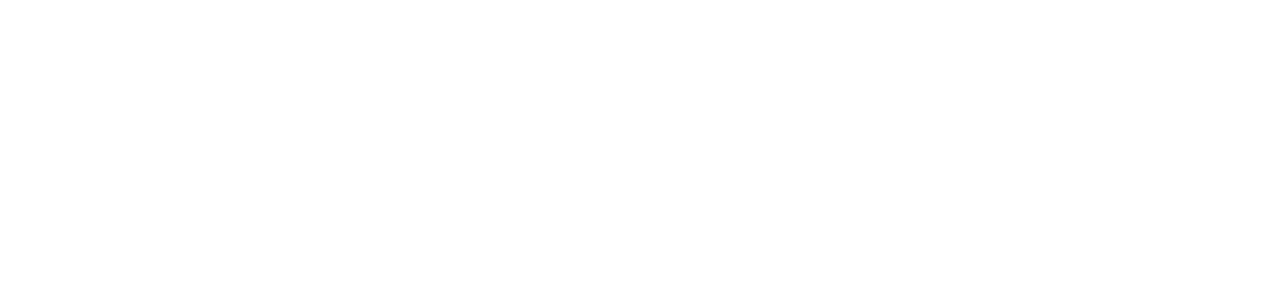
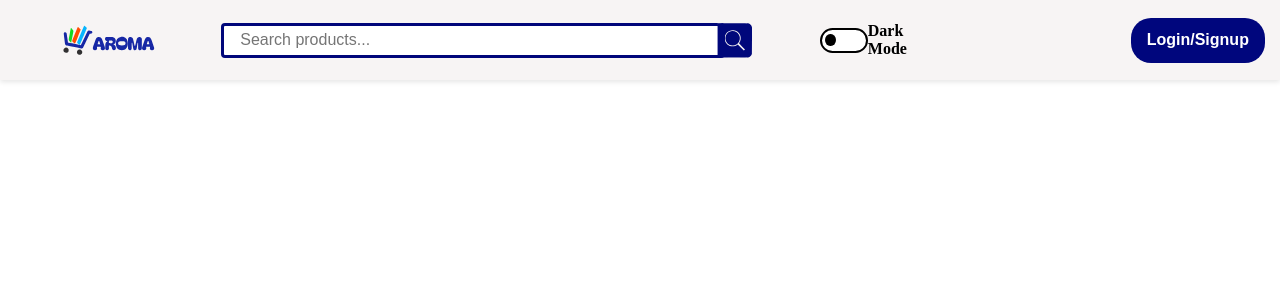
Before and after one commit to OmChandraSharma/Aroma, a React (Vite) app in the folder client/: page /sell in a window 1280 px wide. Before the commit this address had no page. Shown: the top 300 px of the page. Built offline with nearby package versions, Linux system fonts and the light colour scheme.

Commit message:
Sell page Initiated

```diff
--- a/client/src/App.jsx
+++ b/client/src/App.jsx
@@ -6,6 +6,7 @@
 import CartPage from "./pages/cart/Cart.jsx"; // adjust path as needed
 
 import "./App.css";
+import Sell from "./pages/Sell_item/Sell.jsx";
 
 function App() {
   return (
@@ -15,6 +16,7 @@
         <Route path="/login" element={<Login />} />
         <Route path="/signup" element={<Signup />} />
         <Route path="/cart" element={<CartPage />} />
+        <Route path="/sell" element={<Sell />} />
       </Routes>
     </Router>
   );
--- a/client/src/components/FloatingSellButton/FloatingSellButton.jsx
+++ b/client/src/components/FloatingSellButton/FloatingSellButton.jsx
@@ -1,8 +1,16 @@
-import styles from "./FloatingSellButton.module.css";
+import React from "react";
+import { useNavigate } from "react-router-dom"; // Import useNavigate for navigation
+import styles from "./FloatingSellButton.module.css"; // Import styles
 
 const FloatingSellButton = () => {
+  const navigate = useNavigate(); // Initialize navigate for navigation
+
+  const handleSellClick = () => {
+    navigate("/sell"); // Navigate to the Sell page
+  };
+
   return (
-    <button className={styles.sellButton}>
+    <button className={styles.sellButton} onClick={handleSellClick}>
       <div className={styles.original}>+Sell</div>
       <div className={styles.letters}>
         <span>+</span>
--- /dev/null
+++ b/client/src/pages/Sell_item/Sell.jsx
@@ -0,0 +1,13 @@
+import Header from "../../components/Header/Header.jsx";
+
+
+const Sell = () => {
+  console.log("sell page called");
+  return (
+    <div>
+      <Header />
+    </div>
+  );
+};
+
+export default Sell;
```
